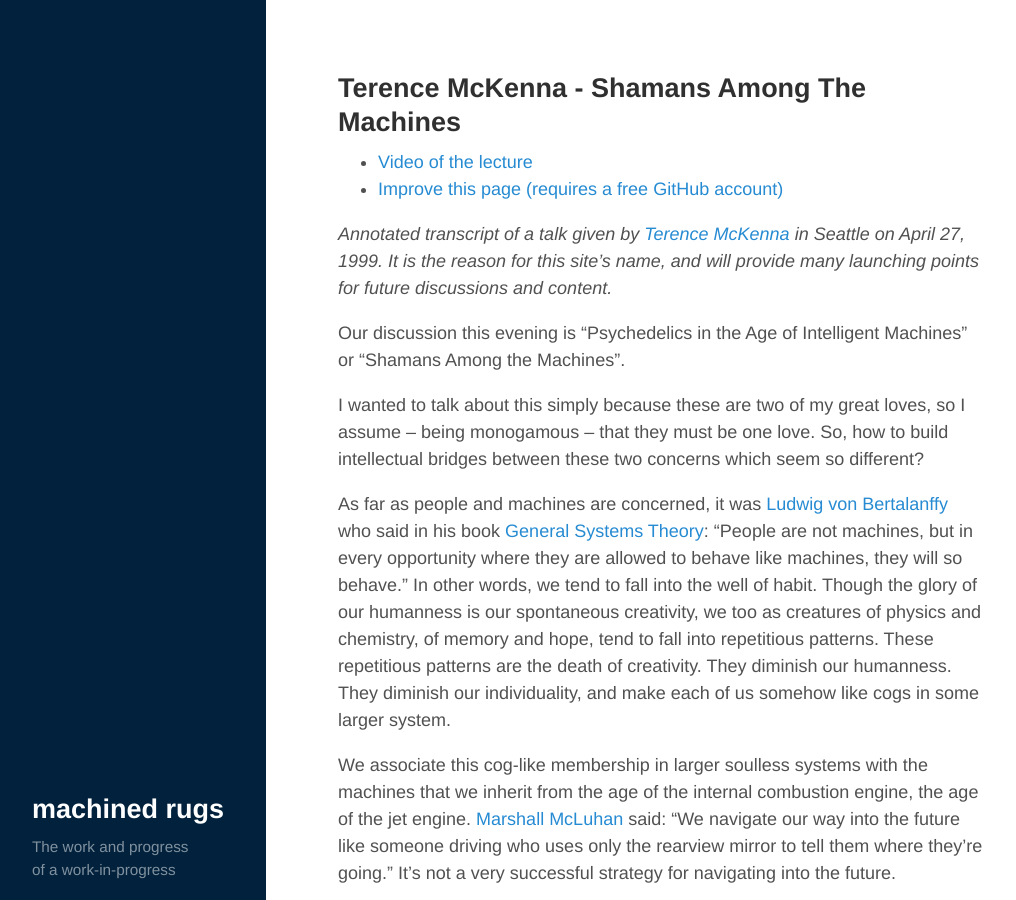
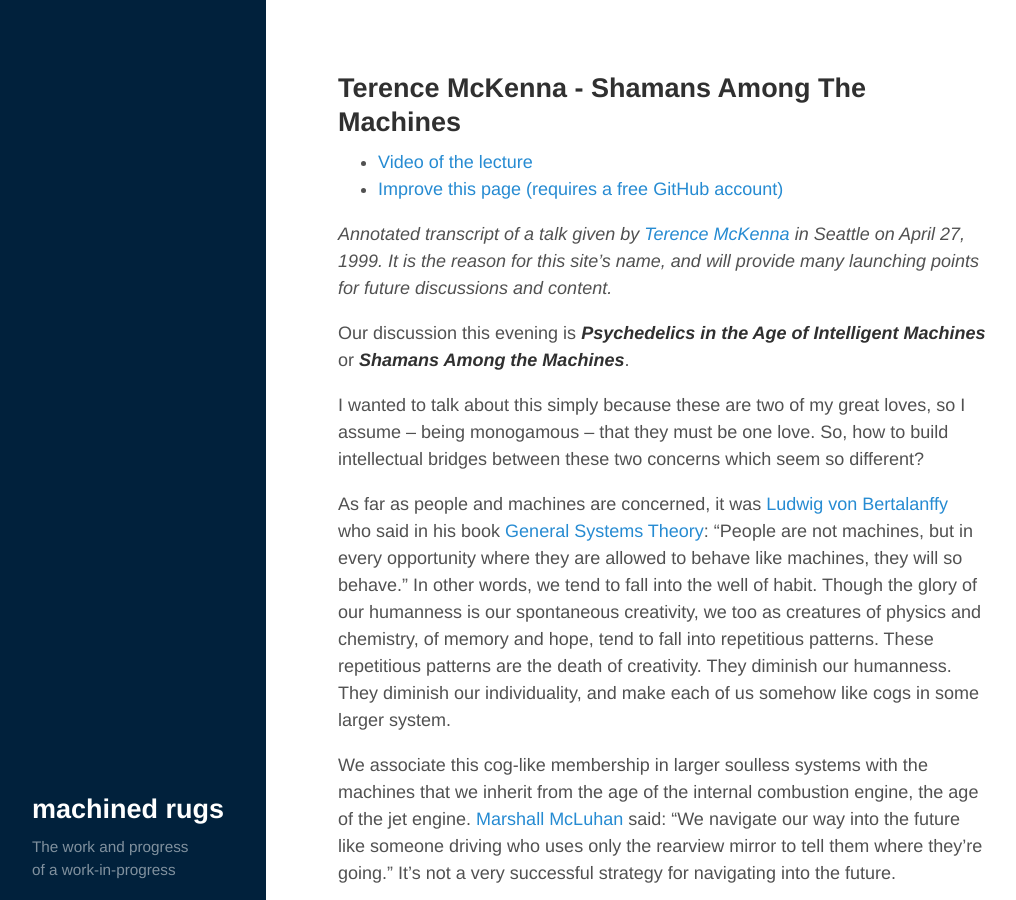
Before and after one commit to erdence/erdence.github.io, a Jekyll site: the page built from _posts/2015-10-29-mckenna-machines.markdown, in a window 1280 px wide and 900 px high. Shown: the whole window, without its empty margins (4-1020 px from the left). Built offline with Jekyll 4.4.1, drawn with Linux system fonts in a browser that asks for light colours.

```diff
--- a/_posts/2015-10-29-mckenna-machines.markdown
+++ b/_posts/2015-10-29-mckenna-machines.markdown
@@ -10,7 +10,7 @@ permalink: mckenna-machines
 
 *Annotated transcript of a talk given by [Terence McKenna](https://en.wikipedia.org/wiki/Terence_McKenna) in Seattle on April 27, 1999. It is the reason for this site's name, and will provide many launching points for future discussions and content.*
 
-Our discussion this evening is "Psychedelics in the Age of Intelligent Machines" or "Shamans Among the Machines".
+Our discussion this evening is ***Psychedelics in the Age of Intelligent Machines*** or ***Shamans Among the Machines***.
 
 I wanted to talk about this simply because these are two of my great loves, so I assume -- being monogamous -- that they must be one love. So, how to build intellectual bridges between these two concerns which seem so different?
 
```
